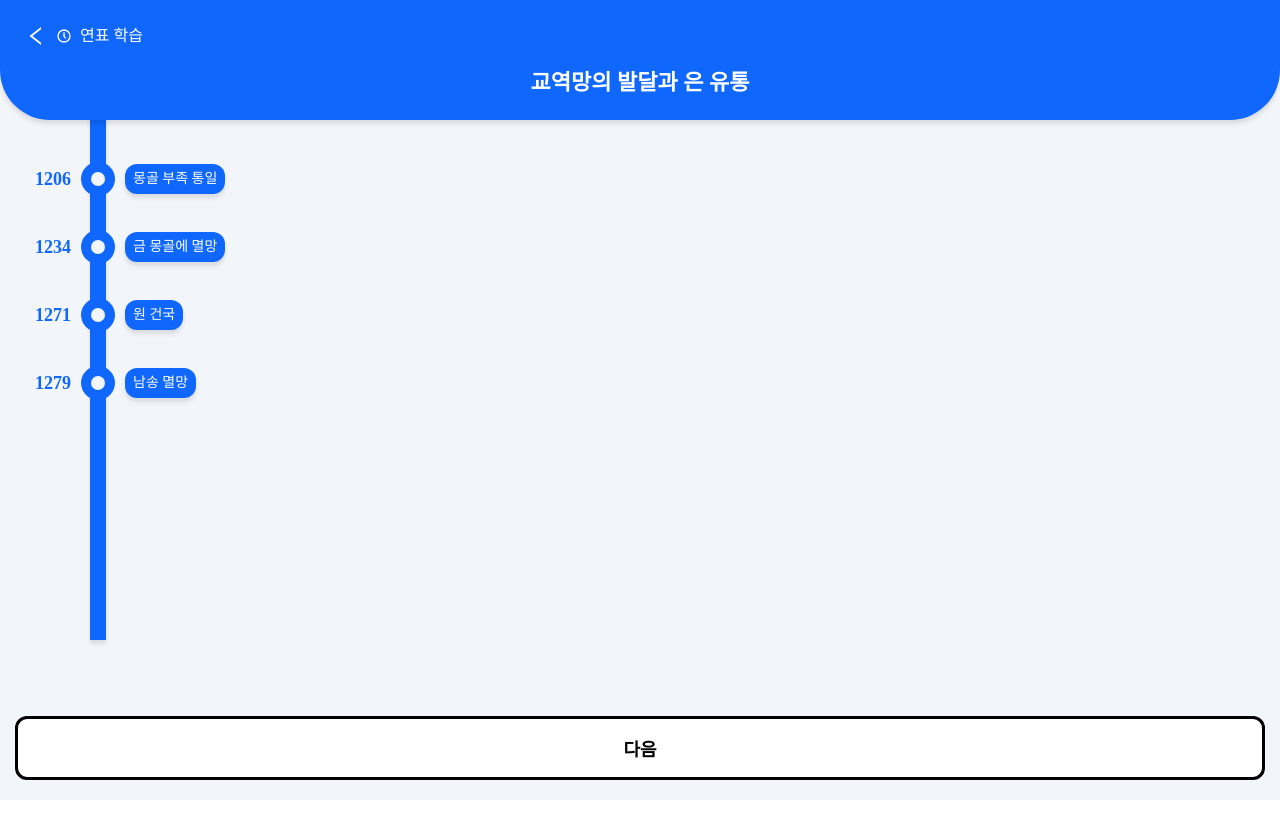
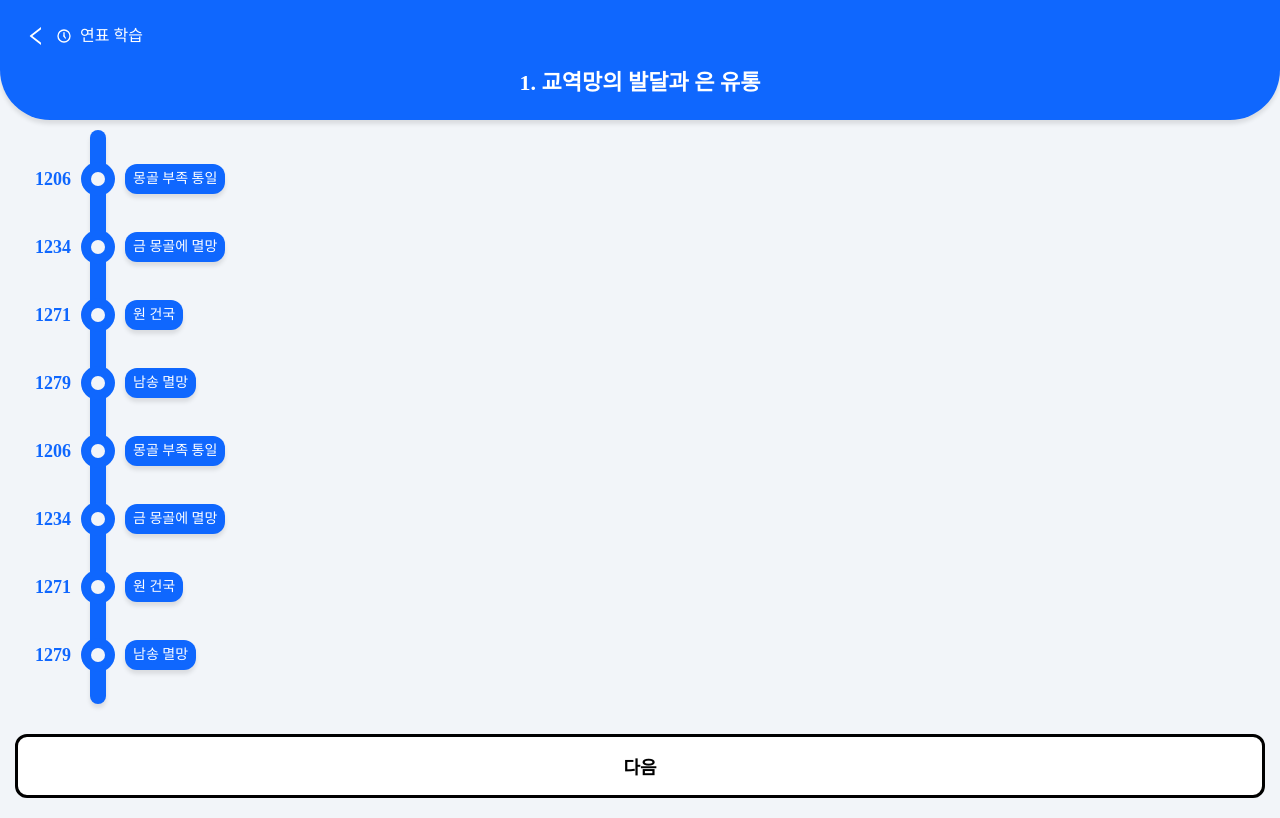
Before and after one commit to zockq1/openbook-user, a React (Create React App) app: page /jeong-ju-haeng/1/content in a window 1280 px wide. Both pictures are taken after a click on the button "다음". Built offline with nearby package versions, Linux system fonts and the light colour scheme; no server answers; a web font is replaced by a local one.

Commit message:
Design: 연표 학습의 디자인 변경

```diff
--- a/src/components/organisms/TimelineList.tsx
+++ b/src/components/organisms/TimelineList.tsx
@@ -1,13 +1,37 @@
 import TimelineItem from "../molecules/TimelineItem";
-import { ColumnList } from "../atoms/List";
 import { TimeLineModel } from "../../types/questionTypes";
+import styled from "styled-components";
 
 interface TimelineListProps {
   dateList: TimeLineModel[];
 }
+
+const Line = styled.div`
+  position: absolute;
+  background-color: ${({ theme }) => theme.colors.blue};
+  box-shadow: ${({ theme }) => theme.shadow.defaultShadow};
+  border-radius: ${({ theme }) => theme.borderRadius.base};
+  width: 16px;
+  height: 100%;
+  left: 90px;
+  z-index: 0;
+`;
+
+const StyledTimelineList = styled.ul`
+  position: relative;
+  display: flex;
+  flex-direction: column;
+  margin-bottom: 30px;
+
+  & > :last-child {
+    margin-bottom: 30px;
+  }
+`;
+
 function TimelineList({ dateList }: TimelineListProps) {
   return (
-    <ColumnList>
+    <StyledTimelineList>
+      <Line />
       {dateList.map((item, index) => {
         return (
           <TimelineItem
@@ -17,7 +41,7 @@ function TimelineList({ dateList }: TimelineListProps) {
           ></TimelineItem>
         );
       })}
-    </ColumnList>
+    </StyledTimelineList>
   );
 }
 
--- a/src/components/pages/JeongJuHaengPage.tsx
+++ b/src/components/pages/JeongJuHaengPage.tsx
@@ -40,6 +40,26 @@ const chapterData = {
     '<h2>1. 명의 해금 정책과 조공 무역 체제</h2><figure class="table"><table><tbody><tr><th>조선</th><td><p>조선은 조천사를 통해 명과 공무역</p><p>﻿조선은 생사, 비단, 서적 등을 수입</p></td></tr><tr><th>일본</th><td><p>무로마치 막부는 15세기 초 명의 책봉</p><p>﻿무로마치 막부는 생사, &nbsp;비단, 도자기, 서적 수입</p></td></tr><tr><th>류큐</th><td><p>류큐는 명과 조공 무역 전개</p><p>﻿﻿명의 해금 정책으로 류큐가 중계 무역의 거 포르투갈 상인의 진축로 류큐의 중계 무역 쇠퇴</p></td></tr></tbody></table></figure>',
 };
 const dateList: TimeLineModel[] = [
+  {
+    date: 1206,
+    comment: "몽골 부족 통일",
+    topicTitle: "1",
+  },
+  {
+    date: 1234,
+    comment: "금 몽골에 멸망",
+    topicTitle: "1",
+  },
+  {
+    date: 1271,
+    comment: "원 건국",
+    topicTitle: "1",
+  },
+  {
+    date: 1279,
+    comment: "남송 멸망",
+    topicTitle: "1",
+  },
   {
     date: 1206,
     comment: "몽골 부족 통일",
@@ -252,7 +272,7 @@ function JeongJuHaengPage() {
       {currentContent === "연표 학습" && chapterData && dateList && (
         <TimelineLearningTemplate
           chapterNumber={Number(chapter)}
-          title={chapterData.title}
+          title={String(chapter) + ". " + chapterData.title}
           dateList={dateList}
           handleNextContent={handleNextContent}
         />
--- a/src/components/templates/TimelineLearningTemplate.tsx
+++ b/src/components/templates/TimelineLearningTemplate.tsx
@@ -1,6 +1,5 @@
 import TitleBox from "../molecules/TitleBox";
 import Layout from "../atoms/Layout";
-import styled from "styled-components";
 import TimelineList from "../organisms/TimelineList";
 import Button from "../atoms/Button";
 import { TimeLineModel } from "../../types/questionTypes";
@@ -11,16 +10,6 @@ interface TimelineLearningTemplateProps {
   dateList: TimeLineModel[];
   handleNextContent: () => void;
 }
-
-const Line = styled.div`
-  position: absolute;
-  background-color: ${({ theme }) => theme.colors.blue};
-  box-shadow: ${({ theme }) => theme.shadow.defaultShadow};
-  width: 16px;
-  height: 80%;
-  left: 90px;
-  z-index: 0;
-`;
 
 function TimelineLearningTemplate({
   chapterNumber,
@@ -35,7 +24,7 @@ function TimelineLearningTemplate({
         title={title}
         category="연표 학습"
       />
-      <Line />
+
       <TimelineList dateList={dateList} />
       <Button onClick={handleNextContent}>다음</Button>
     </Layout>
```
